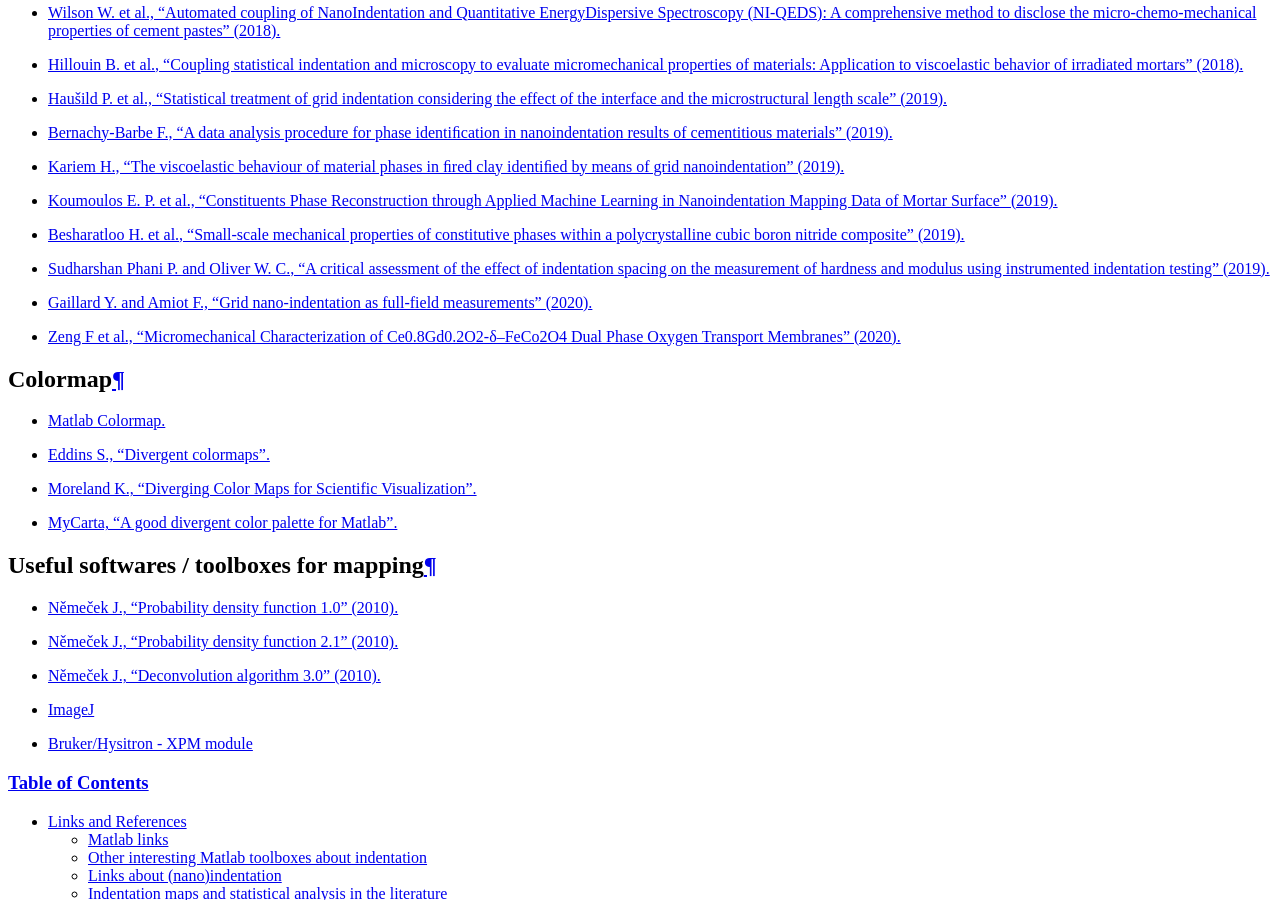
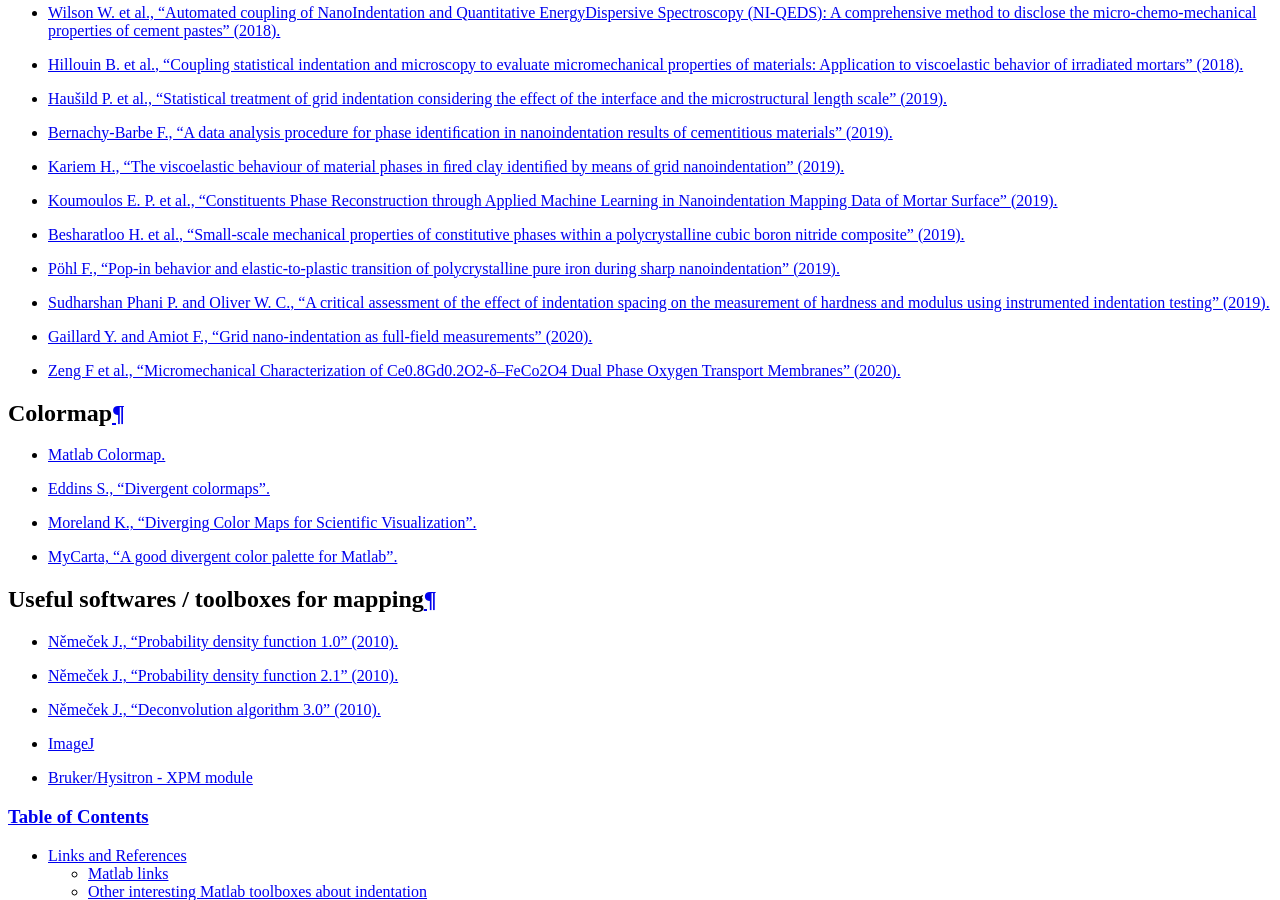
Before and after one commit to DavidMercier/TriDiMap, a Sphinx documentation site: the page built from doc/links_ref.rst, in a window 1280 px wide and 900 px high, scrolled down 2044 px. Built offline with Sphinx 7.4.7, drawn with Linux system fonts in a browser that asks for light colours; comment, search, counter and statistics services are not loaded.

Commit message:
Update links_ref.rst

```diff
--- a/doc/links_ref.rst
+++ b/doc/links_ref.rst
@@ -69,6 +69,7 @@ Indentation maps and statistical analysis in the literature
 * `Kariem H., "The viscoelastic behaviour of material phases in ﬁred clay identiﬁed by means of grid nanoindentation" (2019). <https://doi.org/10.1016/j.conbuildmat.2019.117066>`_
 * `Koumoulos E. P. et al., "Constituents Phase Reconstruction through Applied Machine Learning in Nanoindentation Mapping Data of Mortar Surface" (2019). <https://doi.org/10.3390/jcs3030063>`_
 * `Besharatloo H. et al., "Small-scale mechanical properties of constitutive phases within a polycrystalline cubic boron nitride composite" (2019). <https://doi.org/10.1016/j.jeurceramsoc.2019.08.023>`_
+* `Pöhl F., "Pop-in behavior and elastic-to-plastic transition of polycrystalline pure iron during sharp nanoindentation" (2019). <https://doi.org/10.1038/s41598-019-51644-5>`_
 * `Sudharshan Phani P. and Oliver W. C., "A critical assessment of the effect of indentation spacing on the measurement of hardness and modulus using instrumented indentation testing" (2019). <https://doi.org/10.1016/j.matdes.2018.107563>`_
 * `Gaillard Y. and Amiot F., "Grid nano-indentation as full-field measurements" (2020). <https://doi.org/10.1016/j.compositesa.2020.105807>`_
 * `Zeng F et al., "Micromechanical Characterization of Ce0.8Gd0.2O2‐δ–FeCo2O4 Dual Phase Oxygen Transport Membranes" (2020). <https://doi.org/10.1002/adem.201901558>`_
```
